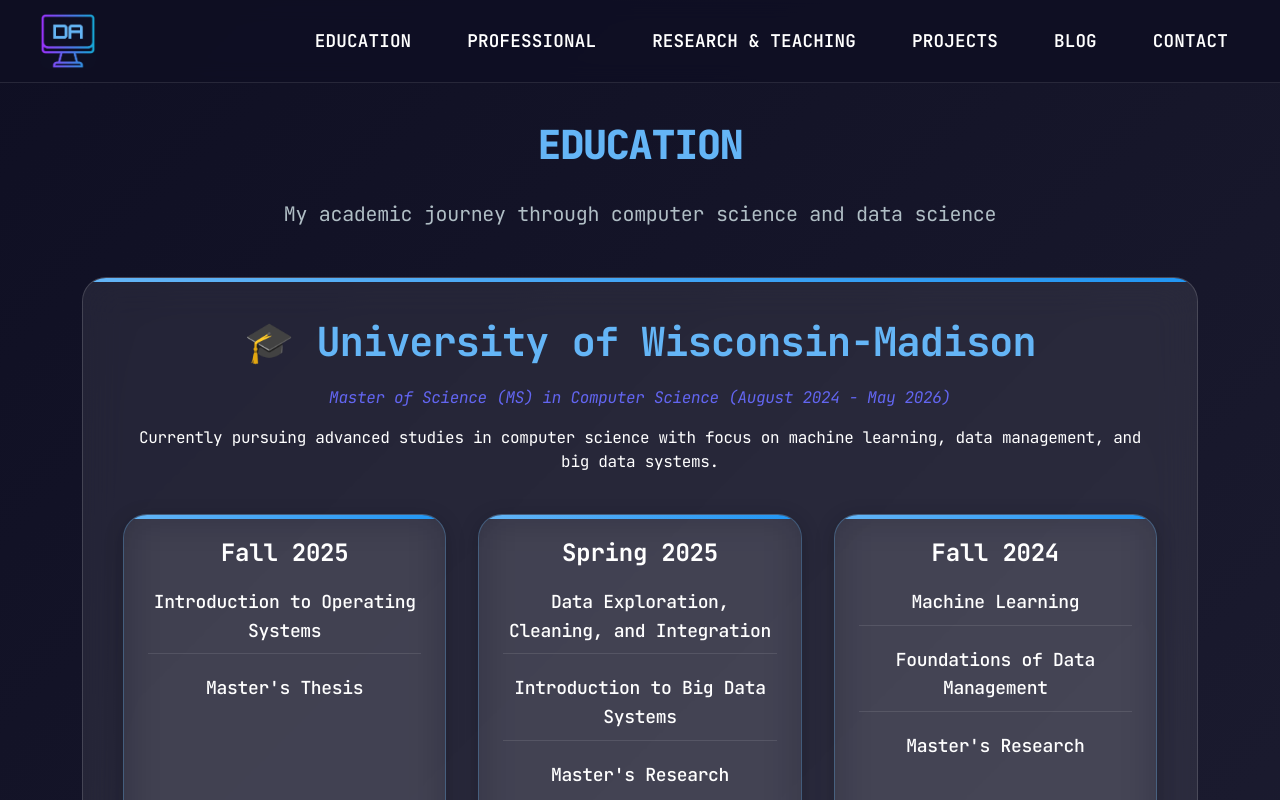
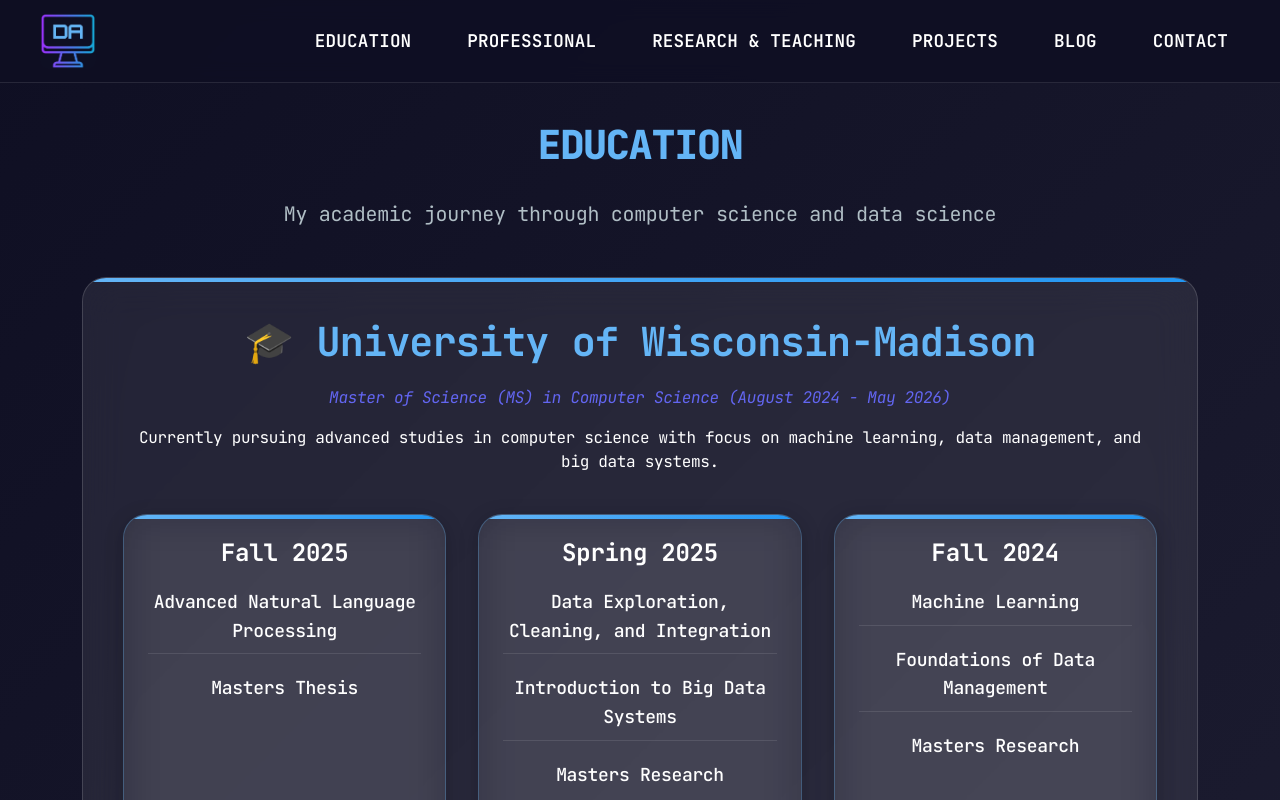
Before and after one commit to dahluwalia/devahluwalia, a React (Create React App) app: page /education in a window 1280 px wide. Shown: the top 800 px of the page. Built offline with nearby package versions, Linux system fonts and the light colour scheme.

Commit message:
fix classes

```diff
--- a/src/components/education/Education.jsx
+++ b/src/components/education/Education.jsx
@@ -21,7 +21,7 @@
       {
         id: 1,
         semester: "Fall 2025",
-        courses: ["Introduction to Operating Systems", "Master's Thesis"],
+        courses: ["Advanced Natural Language Processing", "Masters Thesis"],
       },
       {
         id: 2,
@@ -29,7 +29,7 @@
         courses: [
           "Data Exploration, Cleaning, and Integration",
           "Introduction to Big Data Systems",
-          "Master's Research",
+          "Masters Research",
         ],
       },
       {
@@ -38,7 +38,7 @@
         courses: [
           "Machine Learning",
           "Foundations of Data Management",
-          "Master's Research",
+          "Masters Research",
         ],
       },
     ],
```
